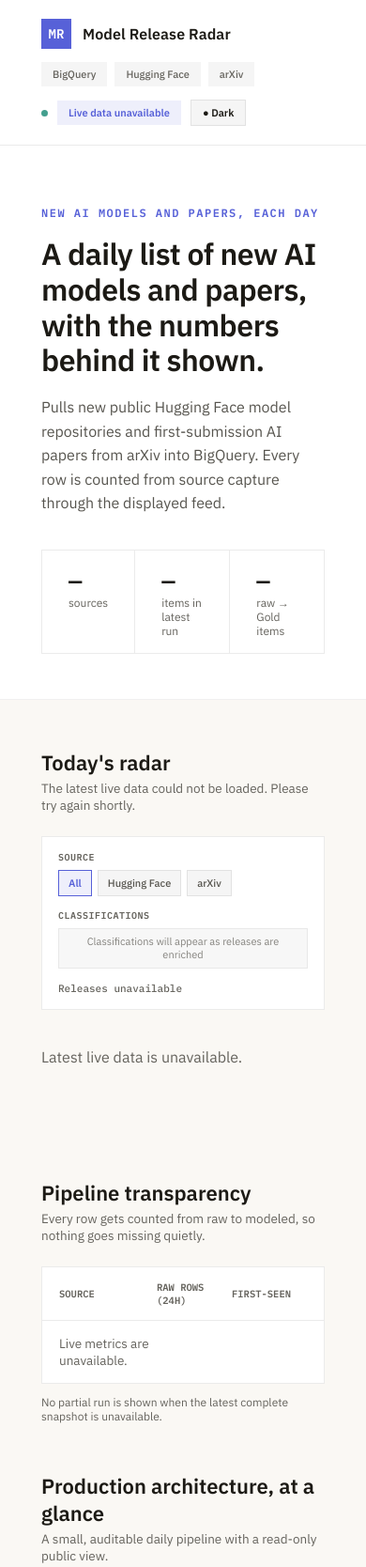
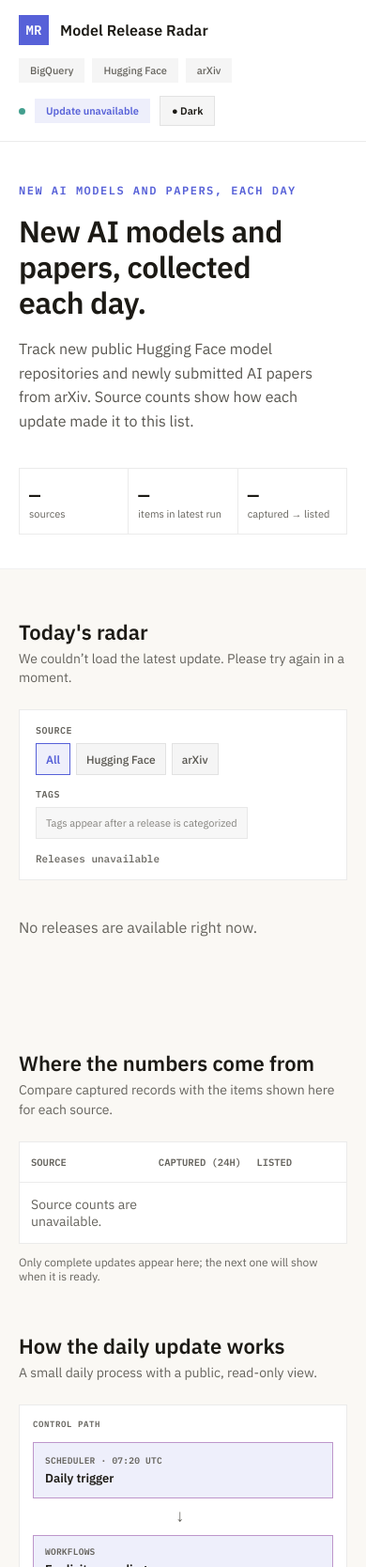
Before and after one commit to duckling1169/model-release-radar, a website: page index.html in a window 390 px wide. Shown: the top 1668 px of the page at 94% size. Drawn offline with Linux system fonts and the light colour scheme; no server answers.

Commit message:
Improve dashboard copy and mobile layout

```diff
--- a/index.html
+++ b/index.html
@@ -4,7 +4,7 @@
 <meta charset="utf-8">
 <meta name="viewport" content="width=device-width, initial-scale=1">
 <title>Model Release Radar</title>
-<meta name="description" content="A daily list of new AI models and papers, with the numbers behind it shown.">
+<meta name="description" content="A daily list of new AI models and papers, with clear source counts.">
 <link rel="preconnect" href="https://fonts.googleapis.com">
 <link href="https://fonts.googleapis.com/css2?family=IBM+Plex+Sans:wght@400;500;600;700&family=IBM+Plex+Mono:wght@400;500;600&display=swap" rel="stylesheet">
 <link rel="stylesheet" href="styles.css">
@@ -13,23 +13,23 @@
 <header class="topbar">
   <div class="brand"><div class="brand-mark">MR</div><div class="brand-name">Model Release Radar</div></div>
   <div class="chips"><span class="chip">BigQuery</span><span class="chip">Hugging Face</span><span class="chip">arXiv</span></div>
-  <div class="status"><span class="pulse-dot"></span><span id="live-status" class="status-pill">Loading latest run…</span><button id="theme-toggle" class="toggle-btn" type="button">● Dark</button></div>
+  <div class="status"><span class="pulse-dot"></span><span id="live-status" class="status-pill">Loading the latest update…</span><button id="theme-toggle" class="toggle-btn" type="button">● Dark</button></div>
 </header>
 
 <section class="hero">
   <div class="eyebrow">NEW AI MODELS AND PAPERS, EACH DAY</div>
-  <h1>A daily list of new AI models and papers, with the numbers behind it shown.</h1>
-  <p class="lede">Pulls new public Hugging Face model repositories and first-submission AI papers from arXiv into BigQuery. Every row is counted from source capture through the displayed feed.</p>
+  <h1>New AI models and papers, collected each day.</h1>
+  <p class="lede">Track new public Hugging Face model repositories and newly submitted AI papers from arXiv. Source counts show how each update made it to this list.</p>
   <div class="stat-row">
     <div class="stat"><div id="source-count" class="stat-num">—</div><div class="stat-label">sources</div></div>
     <div class="stat"><div id="item-count" class="stat-num">—</div><div class="stat-label">items in latest run</div></div>
-    <div class="stat stat-last"><div id="reconciled-count" class="stat-num">—</div><div class="stat-label">raw → Gold items</div></div>
+    <div class="stat stat-last"><div id="reconciled-count" class="stat-num">—</div><div class="stat-label">captured → listed</div></div>
   </div>
 </section>
 
 <section class="radar">
   <div class="section-title">Today's radar</div>
-  <div id="radar-subtitle" class="section-sub">Loading the latest fully successful run…</div>
+  <div id="radar-subtitle" class="section-sub">Loading the latest complete update…</div>
   <div id="filter-bar" class="filter-bar" aria-label="Filter today's radar">
     <div class="filter-group">
       <span class="filter-label">Source</span>
@@ -40,9 +40,9 @@
       </div>
     </div>
     <div class="filter-group filter-tags-group">
-      <span class="filter-label">Classifications</span>
-      <div id="tag-filters" class="filter-controls" role="group" aria-label="Filter by classification">
-        <button class="filter-chip filter-empty" type="button" disabled>Classifications will appear as releases are enriched</button>
+      <span class="filter-label">Tags</span>
+      <div id="tag-filters" class="filter-controls" role="group" aria-label="Filter by tag">
+        <button class="filter-chip filter-empty" type="button" disabled>Tags appear after a release is categorized</button>
       </div>
     </div>
     <div id="filter-count" class="filter-count" aria-live="polite">Loading releases…</div>
@@ -51,16 +51,16 @@
 </section>
 
 <section class="transparency">
-  <div class="section-title">Pipeline transparency</div>
-  <div class="section-sub">Every row gets counted from raw to modeled, so nothing goes missing quietly.</div>
+  <div class="section-title">Where the numbers come from</div>
+  <div class="section-sub">Compare captured records with the items shown here for each source.</div>
   <div class="table-card">
-    <div class="table-row table-head"><div>SOURCE</div><div>RAW ROWS (24H)</div><div>FIRST-SEEN</div><div>GOLD ITEMS</div><div class="align-right">LAST RUN</div></div>
+    <div class="table-row table-head"><div>SOURCE</div><div>CAPTURED (24H)</div><div>NEW</div><div>LISTED</div><div class="align-right">UPDATED</div></div>
     <div id="metrics-rows"><div class="table-row table-row-last"><div class="muted">Loading metrics…</div></div></div>
   </div>
-  <div id="table-footnote" class="table-footnote">Waiting for the latest fully successful run.</div>
+  <div id="table-footnote" class="table-footnote">Waiting for the latest complete update.</div>
   <div class="architecture">
-    <div class="section-title">Production architecture, at a glance</div>
-    <div class="section-sub">A small, auditable daily pipeline with a read-only public view.</div>
+    <div class="section-title">How the daily update works</div>
+    <div class="section-sub">A small daily process with a public, read-only view.</div>
     <div class="architecture-diagram" aria-label="Production data and control flow diagram">
       <span class="diagram-lane-label">Control path</span>
       <div class="architecture-lane architecture-lane-core">
--- a/script.js
+++ b/script.js
@@ -26,13 +26,13 @@
   toggleBtn.addEventListener('click', () => { const next = root.getAttribute('data-theme') === 'dark' ? 'light' : 'dark'; applyTheme(next); localStorage.setItem(STORAGE_KEY, next); });
 
   function showUnavailable() {
-    setText('live-status', 'Live data unavailable');
-    setText('radar-subtitle', 'The latest live data could not be loaded. Please try again shortly.');
+    setText('live-status', 'Update unavailable');
+    setText('radar-subtitle', 'We couldn’t load the latest update. Please try again in a moment.');
     ['source-count', 'item-count', 'reconciled-count'].forEach((id) => setText(id, '—'));
-    const grid = document.getElementById('radar-grid'); clear(grid); grid.append(element('p', 'empty-state', 'Latest live data is unavailable.'));
+    const grid = document.getElementById('radar-grid'); clear(grid); grid.append(element('p', 'empty-state', 'No releases are available right now.'));
     setText('filter-count', 'Releases unavailable');
-    const rows = document.getElementById('metrics-rows'); clear(rows); rows.append(element('div', 'table-row table-row-last muted', 'Live metrics are unavailable.'));
-    setText('table-footnote', 'No partial run is shown when the latest complete snapshot is unavailable.');
+    const rows = document.getElementById('metrics-rows'); clear(rows); rows.append(element('div', 'table-row table-row-last muted', 'Source counts are unavailable.'));
+    setText('table-footnote', 'Only complete updates appear here; the next one will show when it is ready.');
   }
   const itemTags = MrrFilters.itemTags;
   function updateSelected(button, selected) {
@@ -45,7 +45,7 @@
     clear(tagFilters);
     if (!tags.length) {
       filters.tags.clear();
-      const unavailable = element('button', 'filter-chip filter-empty', 'Classifications will appear as releases are enriched');
+      const unavailable = element('button', 'filter-chip filter-empty', 'Tags appear after a release is categorized');
       unavailable.type = 'button'; unavailable.disabled = true;
       tagFilters.append(unavailable);
       return;
@@ -72,7 +72,7 @@
     setText('filter-count', `${visible.length} ${visible.length === 1 ? 'release' : 'releases'}`);
     const grid = document.getElementById('radar-grid'); clear(grid);
     if (visible.length) visible.forEach((item) => grid.append(renderCard(item)));
-    else grid.append(element('p', 'empty-state', 'No releases match these filters. Try another source or classification.'));
+    else grid.append(element('p', 'empty-state', 'No releases match these filters. Try another source or tag.'));
   }
   document.getElementById('source-filters').addEventListener('click', (event) => {
     const button = event.target.closest('button[data-source]');
@@ -119,13 +119,13 @@
     setText('source-count', String(metrics.length)); setText('item-count', formatNumber(displayedTotal)); setText('reconciled-count', `${formatNumber(rawTotal)} → ${formatNumber(displayedTotal)}`);
   }
   function renderSnapshot(snapshot) {
-    setText('live-status', `Latest complete run · ${relativeTime(snapshot.run.completed_at)}`);
-    setText('radar-subtitle', `Newest items from the run ending ${new Date(snapshot.run.window_end).toLocaleString()}.`);
+    setText('live-status', `Latest update · ${relativeTime(snapshot.run.completed_at)}`);
+    setText('radar-subtitle', `New items from the update ending ${new Date(snapshot.run.window_end).toLocaleString()}.`);
     window.radarItems = snapshot.items;
     renderTagFilters(snapshot.items);
     renderFilteredItems(snapshot.items);
     renderMetrics(snapshot.metrics, snapshot.run.completed_at);
-    setText('table-footnote', `Run ${snapshot.run.id} completed ${relativeTime(snapshot.run.completed_at)}. ${snapshot.metrics.length} source metrics shown; no partial run is mixed into this view.`);
+    setText('table-footnote', `Update ${snapshot.run.id} finished ${relativeTime(snapshot.run.completed_at)}. Showing ${snapshot.metrics.length} sources; partial updates stay out of this view.`);
   }
   fetch('/api/radar').then((response) => response.ok ? response.json() : Promise.reject(new Error(`Radar API ${response.status}`))).then((snapshot) => snapshot.status === 'ok' ? renderSnapshot(snapshot) : showUnavailable()).catch(showUnavailable);
 })();
--- a/styles.css
+++ b/styles.css
@@ -130,6 +130,7 @@ a { color: inherit; }
   color: var(--text);
   border: 1px solid var(--border);
   cursor: pointer;
+  min-height: 32px;
 }
 
 .hero {
@@ -195,7 +196,7 @@ a { color: inherit; }
 }
 
 .section-sub {
-  font: 400 13.5px 'IBM Plex Sans', sans-serif;
+  font: 400 14px/1.45 'IBM Plex Sans', sans-serif;
   color: var(--text-muted);
   margin-bottom: 24px;
 }
@@ -229,7 +230,8 @@ a { color: inherit; }
   background: var(--chip-bg);
   color: var(--text-secondary);
   cursor: pointer;
-  font: 500 11px 'IBM Plex Sans', sans-serif;
+  font: 500 12px 'IBM Plex Sans', sans-serif;
+  min-height: 34px;
   padding: 6px 10px;
 }
 
@@ -237,6 +239,7 @@ a { color: inherit; }
 .filter-chip.is-selected { background: var(--indigo-bg); border-color: var(--indigo); color: var(--indigo); font-weight: 600; }
 .filter-empty { color: var(--text-muted); cursor: not-allowed; font: 400 11px/1.3 'IBM Plex Sans', sans-serif; opacity: .8; }
 .filter-count { color: var(--text-muted); font: 500 11px 'IBM Plex Mono', monospace; margin-left: auto; padding-bottom: 7px; white-space: nowrap; }
+.filter-chip:focus-visible, .toggle-btn:focus-visible, .card-title:focus-visible { outline: 2px solid var(--indigo); outline-offset: 2px; }
 
 .card-grid {
   display: grid;
@@ -278,7 +281,7 @@ a { color: inherit; }
 
 .card-title {
   display: block;
-  font: 600 15px 'IBM Plex Sans', sans-serif;
+  font: 600 16px/1.3 'IBM Plex Sans', sans-serif;
   margin-bottom: 6px;
   text-decoration: none;
   overflow-wrap: anywhere;
@@ -289,7 +292,7 @@ a { color: inherit; }
 .empty-state { color: var(--text-muted); grid-column: 1 / -1; }
 
 .card-desc {
-  font: 400 13px/1.5 'IBM Plex Sans', sans-serif;
+  font: 400 14px/1.5 'IBM Plex Sans', sans-serif;
   color: var(--text-muted);
   margin-bottom: 14px;
 }
@@ -337,7 +340,7 @@ a { color: inherit; }
   align-items: center;
   padding: 15px 18px;
   border-bottom: 1px solid var(--border-soft);
-  font: 400 13.5px 'IBM Plex Sans', sans-serif;
+  font: 400 14px 'IBM Plex Sans', sans-serif;
 }
 
 .table-row-last { border-bottom: none; }
@@ -405,10 +408,10 @@ a { color: inherit; }
   padding: 10px 12px;
 }
 
-.diagram-node strong { font: 600 12px/1.25 'IBM Plex Sans', sans-serif; }
+.diagram-node strong { font: 600 13px/1.3 'IBM Plex Sans', sans-serif; }
 .diagram-node code { font: 600 11px 'IBM Plex Mono', monospace; }
-.diagram-node small { color: var(--text-muted); font: 400 10px 'IBM Plex Mono', monospace; margin-top: 3px; }
-.node-kicker { color: var(--text-muted); font: 600 8.5px 'IBM Plex Mono', monospace; letter-spacing: .25px; margin-bottom: 5px; }
+.diagram-node small { color: var(--text-muted); font: 400 10.5px 'IBM Plex Mono', monospace; margin-top: 3px; }
+.node-kicker { color: var(--text-muted); font: 600 9.5px 'IBM Plex Mono', monospace; letter-spacing: .25px; margin-bottom: 5px; }
 .diagram-node-control { background: var(--indigo-bg); border-color: color-mix(in oklch, var(--indigo), var(--border) 55%); }
 .diagram-node-gold { background: var(--teal-bg); border-color: color-mix(in oklch, var(--teal), var(--border) 55%); }
 .diagram-node-secret { border-style: dashed; }
@@ -424,11 +427,23 @@ a { color: inherit; }
   .architecture-callouts { grid-template-columns: repeat(2, 1fr); }
 }
 
+@media (max-width: 760px) {
+  .table-row { grid-template-columns: 1.3fr 1fr .8fr .9fr; }
+  .table-row div:nth-child(3) { display: none; }
+}
+
 @media (max-width: 640px) {
+  .topbar { padding: 16px 20px; }
+  .hero, .radar, .transparency { padding-left: 20px; padding-right: 20px; }
+  .hero { padding-top: 44px; padding-bottom: 36px; }
   .card-grid { grid-template-columns: 1fr; }
   .hero h1 { font-size: 32px; }
-  .table-row { grid-template-columns: 1.3fr 1fr 1fr; }
-  .table-row div:nth-child(4), .table-row div:nth-child(5) { display: none; }
+  .stat-row { width: 100%; }
+  .stat { flex: 1 1 0; min-width: 0; padding: 14px 10px; }
+  .stat-num { font-size: 20px; }
+  .stat-label { font-size: 11px; }
+  .table-row { grid-template-columns: 1.3fr 1fr .8fr; padding: 14px 12px; }
+  .table-row div:nth-child(3), .table-row div:nth-child(5) { display: none; }
   .filter-bar { align-items: stretch; gap: 14px; }
   .filter-count { margin-left: 0; padding-bottom: 0; }
   .architecture-diagram { padding: 14px; }
```
